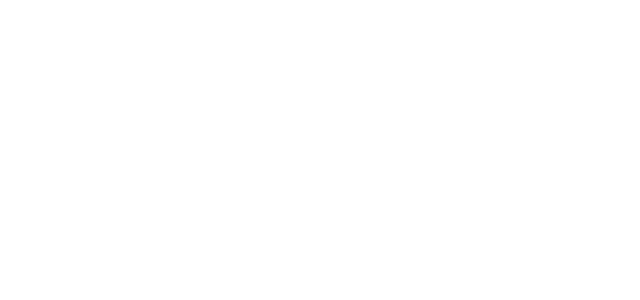
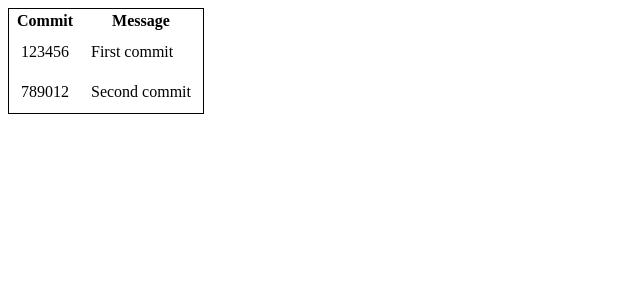
Before and after one commit to alvaroclavijo/git-commit-history-app, a React (Vite) app in the folder client/: page / in a window 1280 px wide. Shown: the top 300 px of the page, without its empty margins (0-640 px from the left). Built offline with nearby package versions, Linux system fonts and the light colour scheme.

Commit message:
[THF-2] Create basic commit table with harcoded data

```diff
--- a/client/src/App.tsx
+++ b/client/src/App.tsx
@@ -1,12 +1,16 @@
-import './App.css'
+import "./App.css";
+import CommitTable from "./components/CommitTable";
 
 function App() {
-
-
+  const data = [
+    { sha: "123456", commit: { message: "First commit" } },
+    { sha: "789012", commit: { message: "Second commit" } },
+  ];
   return (
     <>
+      <CommitTable data={data} />
     </>
-  )
+  );
 }
 
-export default App
+export default App;
--- /dev/null
+++ b/client/src/components/CommitTable/index.tsx
@@ -0,0 +1,61 @@
+import React from "react";
+import { useTable, HeaderGroup, Cell, Row, Column } from "react-table";
+import { Commit } from "../../types/common/Commit";
+
+interface CommitTableProps {
+  data: Commit[];
+}
+
+const CommitTable: React.FC<CommitTableProps> = ({ data }) => {
+  const columns = React.useMemo(
+    () => [
+      {
+        Header: "Commit",
+        accessor: "sha",
+      },
+      {
+        Header: "Message",
+        accessor: "commit.message",
+      },
+    ],
+    []
+  );
+
+  const { getTableProps, getTableBodyProps, headerGroups, rows, prepareRow } =
+    useTable({
+      columns,
+      data,
+    });
+
+  return (
+    <table {...getTableProps()} style={{ border: "1px solid black" }}>
+      <thead>
+        {headerGroups.map((headerGroup: HeaderGroup<Commit>) => (
+          <tr {...headerGroup.getHeaderGroupProps()}>
+            {headerGroup.headers.map((column: Column<Commit>) => (
+              <th {...column.getHeaderProps()}>{column.render("Header")}</th>
+            ))}
+          </tr>
+        ))}
+      </thead>
+      <tbody {...getTableBodyProps()}>
+        {rows.map((row: Row<Commit>) => {
+          prepareRow(row);
+          return (
+            <tr {...row.getRowProps()}>
+              {row.cells.map((cell: Cell<Commit>) => {
+                return (
+                  <td {...cell.getCellProps()} style={{ padding: "10px" }}>
+                    {cell.render("Cell")}
+                  </td>
+                );
+              })}
+            </tr>
+          );
+        })}
+      </tbody>
+    </table>
+  );
+};
+
+export default CommitTable;
--- /dev/null
+++ b/client/src/types/common/Commit.ts
@@ -0,0 +1,6 @@
+interface Commit {
+  sha: string;
+  commit: {
+    message: string;
+  };
+}
--- /dev/null
+++ b/client/src/types/index.ts
@@ -0,0 +1 @@
+export * from "./common/Commit";
```
